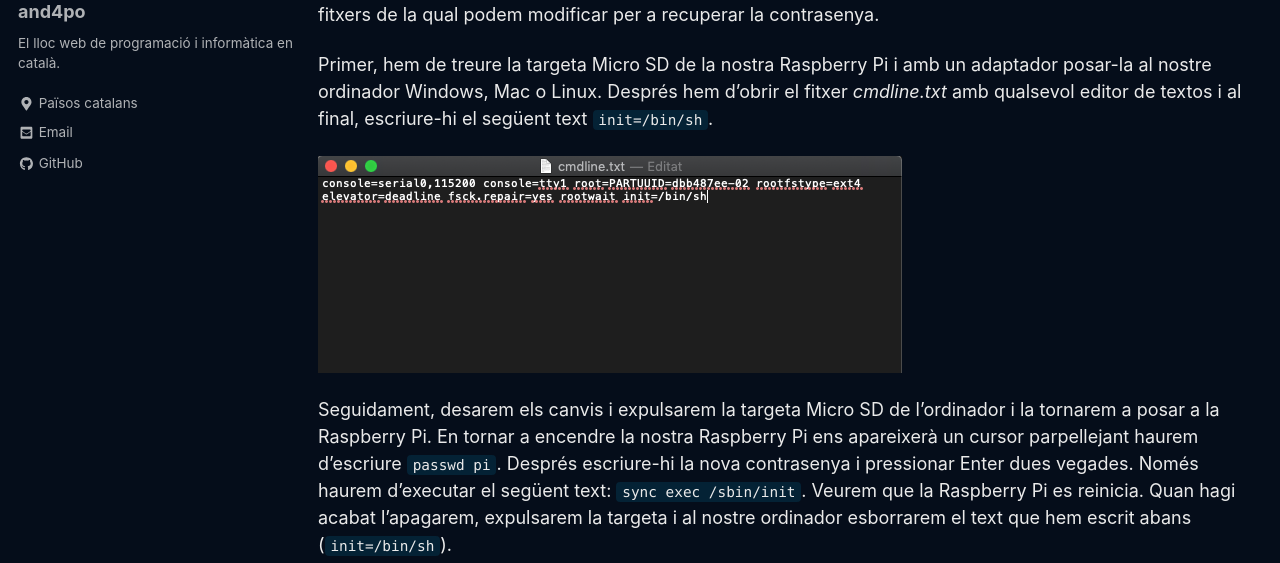
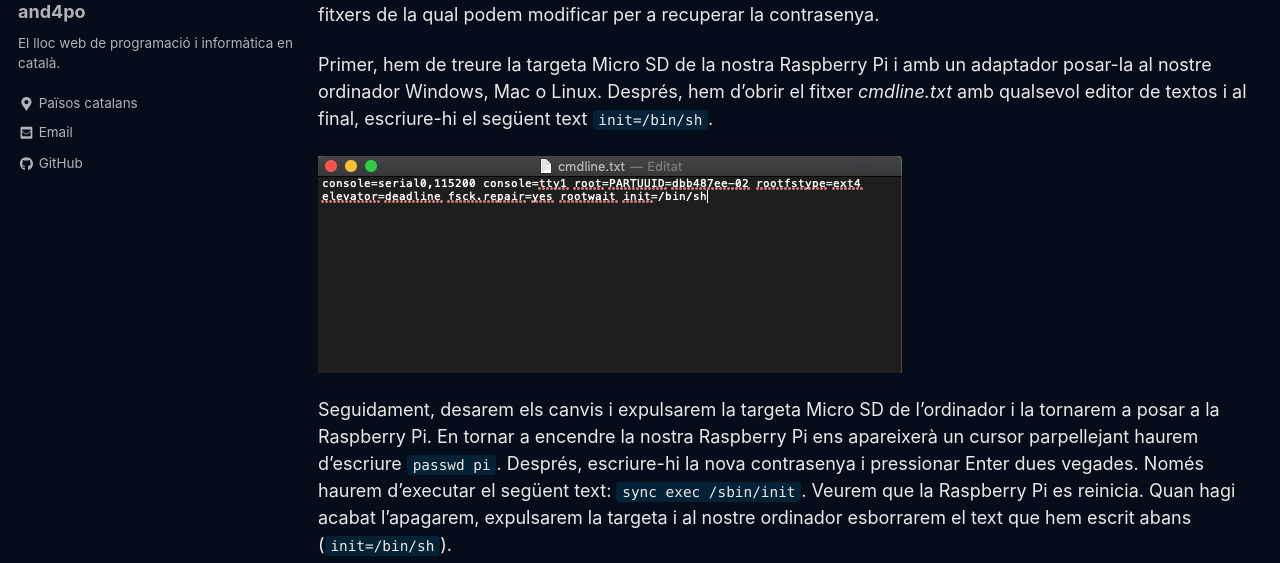
Before and after one commit to and4po/and4po.github.io, a Jekyll site: the page built from _posts/2021-12-10-rp-recuperar-contrasenya.md, in a window 1280 px wide and 900 px high. Shown: the part 257-820 px from the top of the window. Built offline with Jekyll 4.4.1, drawn with Linux system fonts in a browser that asks for light colours; cached includes are drawn as plain includes; a script that is not in the unit is left out.

Commit message:
Corregides faltes

```diff
--- a/_posts/2021-12-10-rp-recuperar-contrasenya.md
+++ b/_posts/2021-12-10-rp-recuperar-contrasenya.md
@@ -18,11 +18,11 @@
 
 Això serà possible gràcies a que el sistema operatiu Raspberry OS està instal·lat en una targeta Micro SD, els fitxers de la qual podem modificar per a recuperar la contrasenya.
 
-Primer, hem de treure la targeta Micro SD de la nostra Raspberry Pi i amb un adaptador posar-la al nostre ordinador Windows, Mac o Linux. Després hem d'obrir el fitxer _cmdline.txt_ amb qualsevol editor de textos i al final, escriure-hi el següent text `init=/bin/sh`.
+Primer, hem de treure la targeta Micro SD de la nostra Raspberry Pi i amb un adaptador posar-la al nostre ordinador Windows, Mac o Linux. Després, hem d'obrir el fitxer _cmdline.txt_ amb qualsevol editor de textos i al final, escriure-hi el següent text `init=/bin/sh`.
 
 ![screen](/assets/images/IMG-1.png)
 
-Seguidament, desarem els canvis i expulsarem la targeta Micro SD de l’ordinador i la tornarem a posar a la Raspberry Pi. En tornar a encendre la nostra Raspberry Pi ens apareixerà un cursor parpellejant haurem d’escriure `passwd pi`. Després escriure-hi la nova contrasenya i pressionar Enter dues vegades. Només haurem d’executar el següent text: `sync exec /sbin/init`.
+Seguidament, desarem els canvis i expulsarem la targeta Micro SD de l’ordinador i la tornarem a posar a la Raspberry Pi. En tornar a encendre la nostra Raspberry Pi ens apareixerà un cursor parpellejant haurem d’escriure `passwd pi`. Després, escriure-hi la nova contrasenya i pressionar Enter dues vegades. Només haurem d’executar el següent text: `sync exec /sbin/init`.
 Veurem que la Raspberry Pi es reinicia. Quan hagi acabat l’apagarem, expulsarem la targeta i al nostre ordinador esborrarem el text que hem escrit abans (`init=/bin/sh`).
 
 I en tornar a inserir la targeta al petit ordinador ja tornarà a funcionar perfectament!
```
